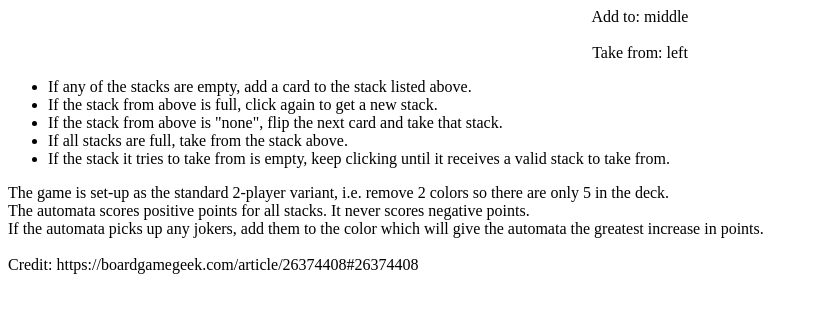
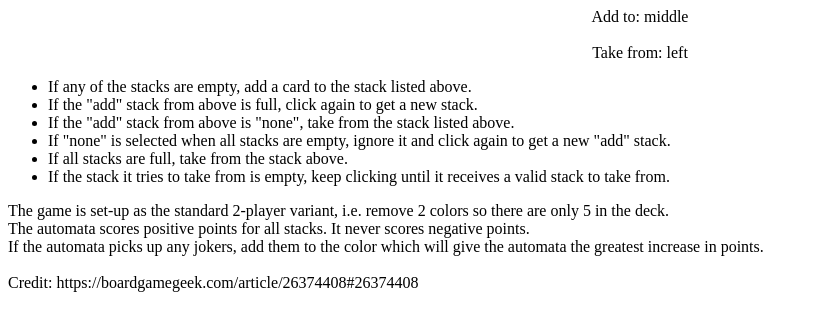
Before and after one commit to bentrevett/bentrevett.github.io, a Jekyll site: the page coloretto/index.html, which Jekyll copies as it is, in a window 1280 px wide. Shown: the top 331 px of the page, without its empty margins (0-815 px from the left). Built offline with Jekyll 4.4.1, drawn with Linux system fonts in a browser that asks for light colours.

Commit message:
clarify "none" add stack rules

```diff
--- a/coloretto/index.html
+++ b/coloretto/index.html
@@ -17,8 +17,9 @@
         <div id="rules">
             <ul>
             <li>If any of the stacks are empty, add a card to the stack listed above.</li>
-            <li>If the stack from above is full, click again to get a new stack.</li>
-            <li>If the stack from above is "none", flip the next card and take that stack.</li>
+            <li>If the "add" stack from above is full, click again to get a new stack.</li>
+            <li>If the "add" stack from above is "none", take from the stack listed above.</li>
+            <li>If "none" is selected when all stacks are empty, ignore it and click again to get a new "add" stack.</li>
             <li>If all stacks are full, take from the stack above.</li>
             <li>If the stack it tries to take from is empty, keep clicking until it receives a valid stack to take from.</li>
             </ul>
```
